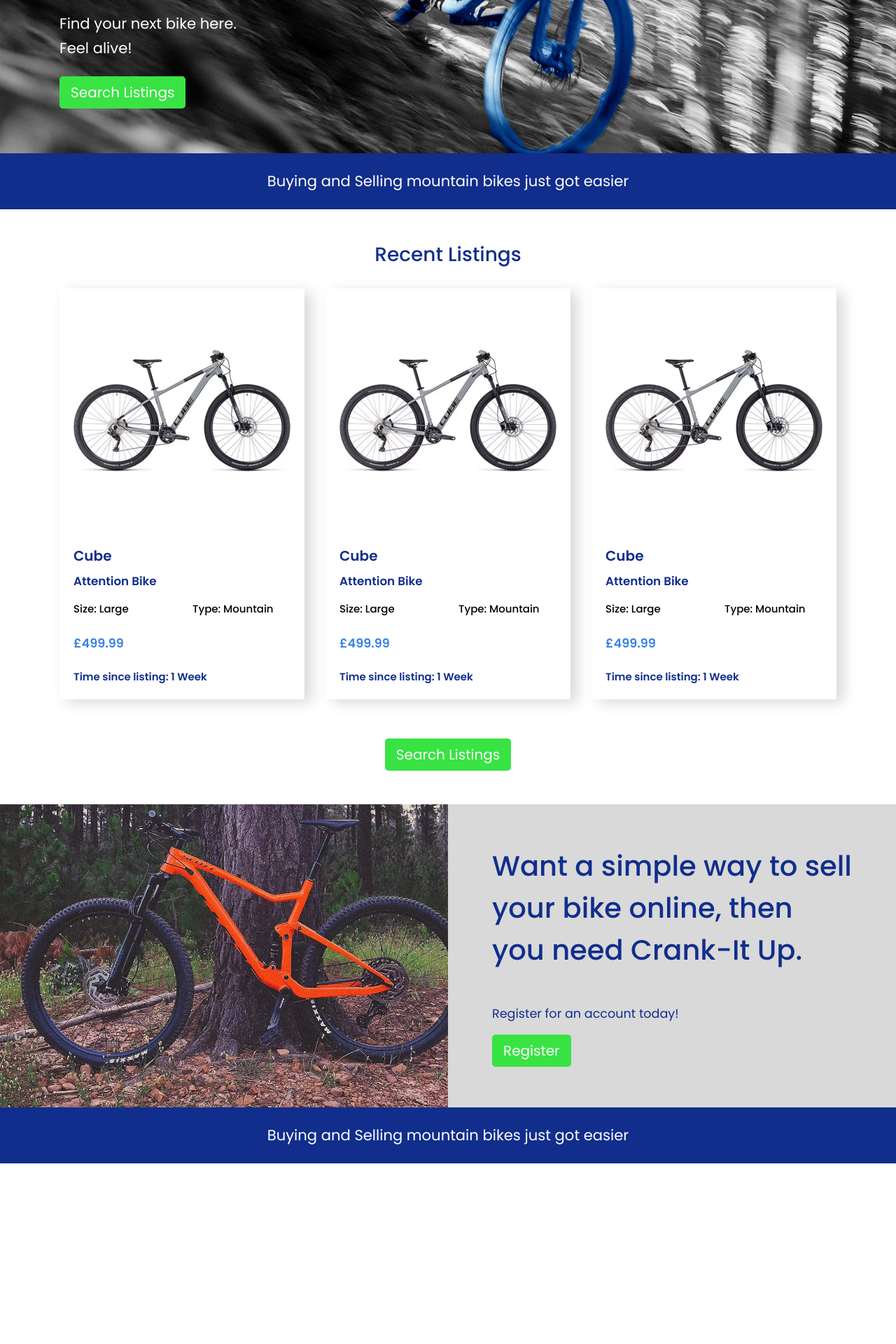
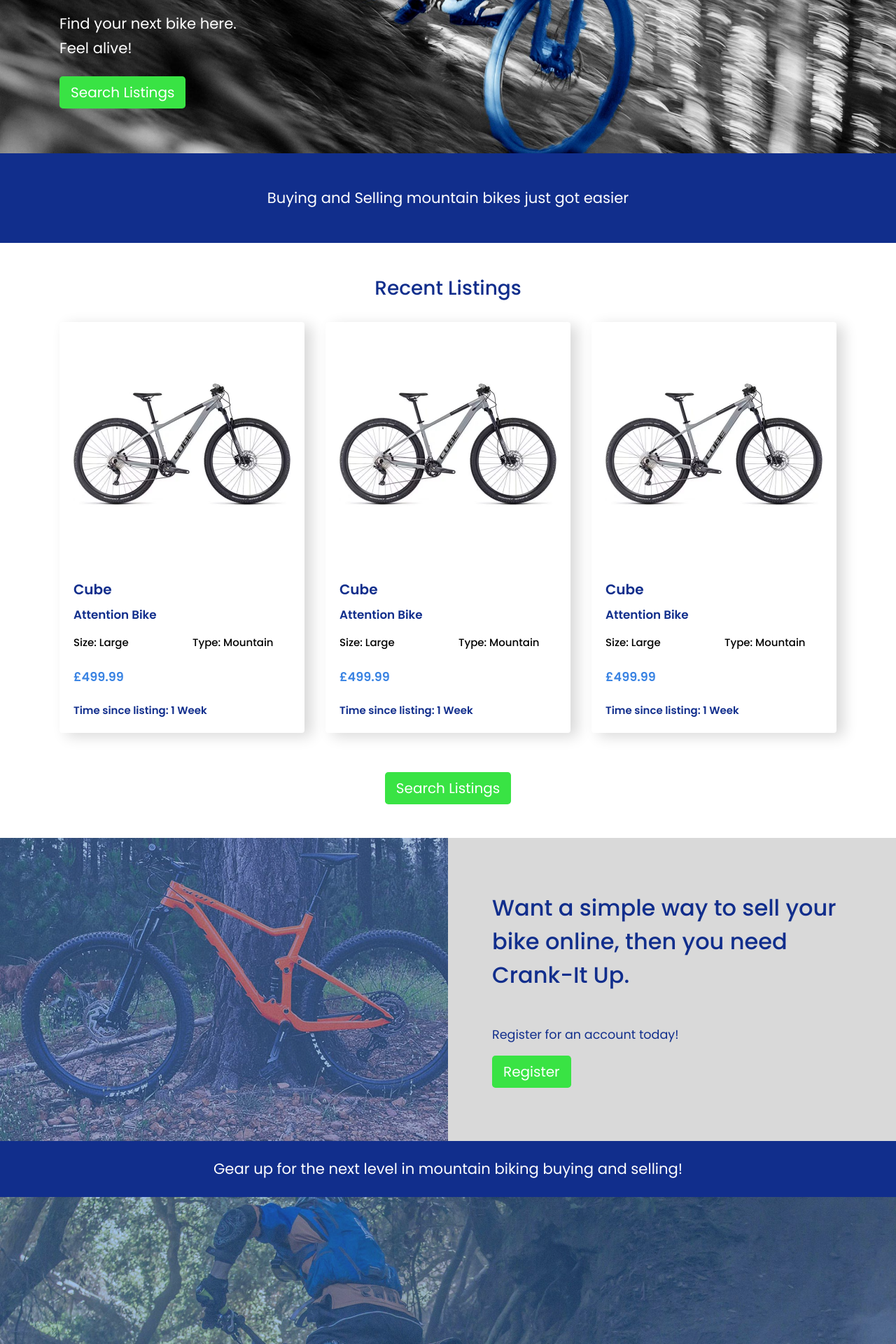
Before and after one commit to DaveWhiteh/CIU-Test, a Django app: page / in a window 1280 px wide. Shown: the part 396-2316 px from the top of the page at 70% size. Before the commit the page ends 2058 px from the top, so only its background shows below. Run offline with Django 3.2, Linux system fonts and the light colour scheme; some libraries are stand-ins or nearby versions.

Commit message:
Finish homepage and add footer to base.html

```diff
--- a/home/templates/home/index.html
+++ b/home/templates/home/index.html
@@ -19,7 +19,7 @@
         </div>
     </div>
 
-    <div class="container-fluid bg-dark-blue text-center px-4 py-4">
+    <div class="container-fluid bg-dark-blue text-center px-5 py-5">
         <div class="row">
             <div class="col-12">
                 <p class="text-larger text-white mb-0">Buying and Selling mountain bikes just got easier</p>
@@ -151,13 +151,16 @@
 
     <div class="container-fluid">
         <div class="row">
-            <div class="col-12 col-md-6 px-0">
-                <img src="media/orange_bike.jpg" alt="" class="register-image">
+            <div class="col-12 col-lg-6 px-0 register-image">
+                <picture>
+                    <img src="media/orange_bike.jpg" alt="" class="w-100">
+                    <div class="image-overlay"></div>
+                </picture>
             </div>
-            <div class="col-12 col-md-6 bg-grey d-flex align-items-center">
-                <div class="col-12 px-5 py-5">
-                    <p class="register-text text-dark-blue text-medium mb-5">Want a simple way to sell your bike
-                        online, then you need Crank-It Up.</p>
+            <div class="col-12 col-lg-6 bg-grey d-flex align-items-center">
+                <div class="col-12 px-5 py-5 py-lg-2">
+                    <h3 class="text-register text-dark-blue text-medium mb-5">Want a simple way to sell your bike
+                        online, then you need Crank-It Up.</h3>
                     <p class="text-dark-blue">Register for an account today!</p>
                     <a class="btn btn-primary btn-lg" href="#" role="button">Register</a>
                 </div>
@@ -168,7 +171,18 @@
     <div class="container-fluid bg-dark-blue text-center px-4 py-4">
         <div class="row">
             <div class="col-12">
-                <p class="text-larger text-white mb-0">Buying and Selling mountain bikes just got easier</p>
+                <p class="text-larger text-white mb-0">Gear up for the next level in mountain biking buying and selling!</p>
+            </div>
+        </div>
+    </div>
+
+    <div class="container-fluid">
+        <div class="row">
+            <div class="col-12 px-0">
+                <picture>
+                    <img src="media/bottom_image.jpg" alt="" class="bottom-image w-100">
+                    <div class="image-overlay"></div>
+                </picture>
             </div>
         </div>
     </div>
--- a/static/css/style.css
+++ b/static/css/style.css
@@ -73,6 +73,14 @@
     background-color: var(--dark-blue);
 }
 
+.bg-green {
+    background-color: var(--green);
+}
+
+.bg-black {
+    background-color: var(--black);
+}
+
 /* --------------------------------------------------------------------------------------- Text Colors */
 
 .text-black {
@@ -120,6 +128,10 @@
     color: var(--dark-blue);
 }
 
+.icon-green {
+    color: var(--green);
+}
+
 /* --------------------------------------------------------------------------------------- Misc */
 
 /* --------------------------------------------------------------------------------------- Navbar */
@@ -159,25 +171,40 @@
     padding: 1.25rem;
 }
 
-.register-text {
-    font-size: 2.5rem;
+.text-register {
+    font-size: 1.5rem;
     -moz-hyphens: none;
     -ms-hyphens: none;
     -webkit-hyphens: none;
     hyphens: none;
+    line-height: 1.5;
 }
 
 .register-image {
-    width: 100%;
-    height: 100%;
-    background-repeat: no-repeat;
-    background-size: cover;
-    -webkit-background-size: cover;
-    -moz-background-size: cover;
-    -o-background-size: cover;
-    background-position: center;
-    display: block;
-    background-color: rgba(57,131,227,.4);
+    position: relative;
+}
+
+.image-overlay {
+    position: absolute;
+    top: 0;
+    right: 0;
+    bottom: 0;
+    left: 0;
+    background-color: rgba(57, 131, 227, 0.4);
+}
+
+.bottom-image {
+    object-fit: cover;
+    height: 65vh;
+}
+
+/* --------------------------------------------------------------------------------------- Footer */
+
+.footer-media a i:hover,
+.footer-media a i:active,
+.footer-media a i:focus,
+.footer-media a i:active:focus {
+    color: var(--dark-green) !important;
 }
 
 
@@ -193,3 +220,9 @@
         top: 4rem;
     }
 }
+
+@media screen and (min-width: 1200px) {
+    .text-register {
+        font-size: 2rem;
+    }
+}
--- a/templates/base.html
+++ b/templates/base.html
@@ -130,6 +130,39 @@
     {% block postloadjs %}
     {% endblock %}
 
+    <!-- footer starts -->
+    <footer class="pt-5 pb-3 bg-color-black">
+        <div class="container">
+            <div class="row d-flex justify-content-sm-center justify-content-md-between mb-5">
+                <div class="col-md-4 text-left text-md-start mb-3 mb-md-0">
+                    <p class="text-dark-blue footer-text">Gear up for the next level in mountain biking buying and selling!</p>
+                </div>
+                <div class="col-md-4 text-center mb-3 mb-md-0">
+                    <a href="https://www.facebook.com" class="mx-4" target="_blank"><i
+                        class="fab fa-facebook-square fa-2x icon-green" aria-hidden="true"></i></a>
+                    <a href="https://www.twitter.com" class="mx-4" target="_blank"><i
+                        class="fab fa-square-x-twitter fa-2x icon-green" aria-hidden="true"></i></a>
+                    <a href="https://www.instagram.com" class="mx-4" target="_blank"><i
+                        class="fab fa-instagram fa-2x icon-green" aria-hidden="true"></i></a>
+                </div>
+                <div class="col-md-4 text-right">
+                    <div class="d-block text-dark-blue footer-text">Crank It Up Ltd, 123 Gears</div>
+                    <div class="text-dark-blue footer-text">Mountain, B11 K3</div>
+                </div>
+            </div>
+        </div><!-- /.container -->
+        <div class="container-fluid bg-dark-blue">
+            <div class="container">
+                <div class="row">
+                    <div class="col-12 text-center">
+                        <p class="text-smaller text-white py-2 mb-0">Copyright 2024 - Crank-It Up Ltd</p>
+                    </div>
+                </div>
+            </div>
+        </div>
+    </footer><!-- footer -->
+    <!-- footer ends -->
+
 
 </body>
 
```
Also changed, not shown: media/bottom_image.jpg (added), media/orange_bike.jpg.
